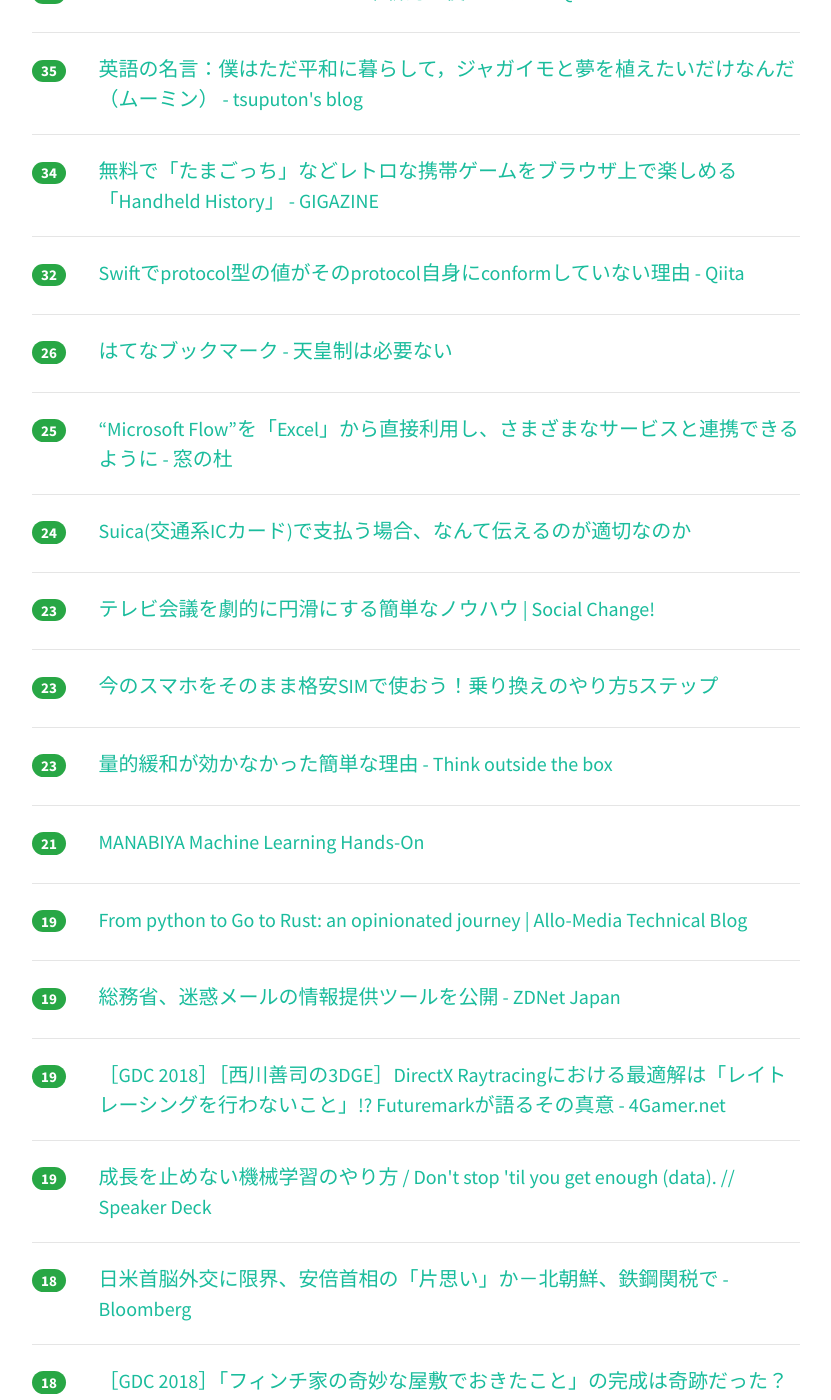
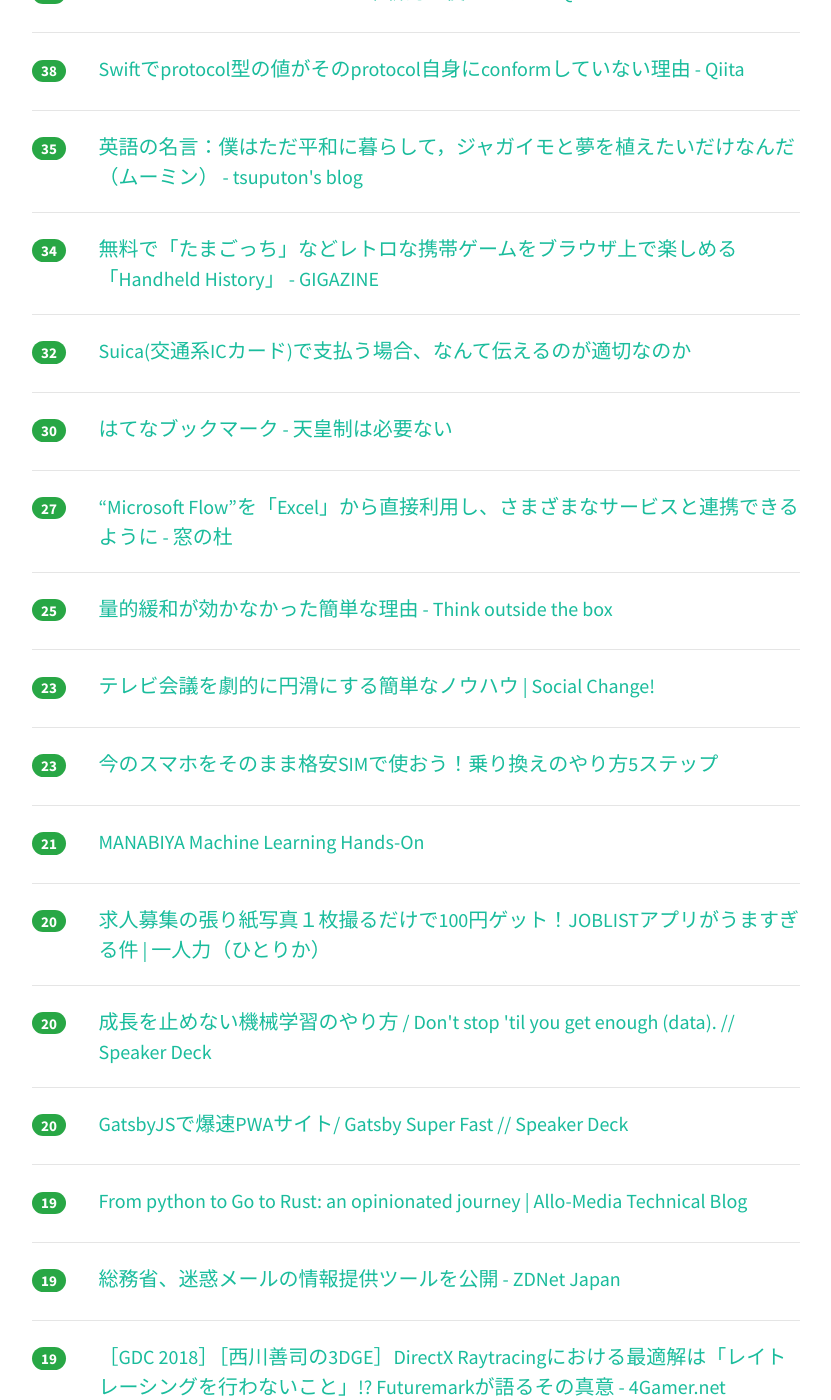
Before and after one commit to yatta47/hatena-matome-site, a Jekyll site: the page built from _posts/2018-03-24-hatena.md, in a window 1280 px wide and 1400 px high, scrolled down 700 px. Shown: the whole window, without its empty margins (224-1055 px from the left). Built offline with Jekyll 4.4.1, drawn with Linux system fonts in a browser that asks for light colours; nearby versions of some CDN libraries; some of the changed text lies outside the part shown.

Commit message:
Updated 2018-03-24

```diff
--- a/_posts/2018-03-24-hatena.md
+++ b/_posts/2018-03-24-hatena.md
@@ -1,29 +1,34 @@
 ---
 layout: post
 title:  "2018-03-24 はてぶIT"
-date:   2018-03-24 16:02:30
+date:   2018-03-24 17:01:06
 tags: [it-hotentry]
 ---
-45 件のデータあり
+47 件のデータあり
 
 <hr><div class="row">
-<div class="col-1"><span class="badge badge-pill badge-success h2">158</span></div>
+<div class="col-1"><span class="badge badge-pill badge-success h2">170</span></div>
 <div class="col-11"><a href='http://toyokeizai.net/articles/-/213356' target='_blank'>交通系ICカード｢導入費用｣は半端じゃない | 通勤電車 | 東洋経済オンライン | 経済ニュースの新基準</a></div>
 </div>
 <hr>
 <div class="row">
-<div class="col-1"><span class="badge badge-pill badge-success h2">157</span></div>
+<div class="col-1"><span class="badge badge-pill badge-success h2">165</span></div>
 <div class="col-11"><a href='https://qiita.com/kurogelee/items/cf7954f6c23294600ef2' target='_blank'>VSCodeでTypeScript/Node.jsの開発環境を作る（UT・カバレッジ・ログ出力・リリース手順含む） - Qiita</a></div>
 </div>
 <hr>
 <div class="row">
-<div class="col-1"><span class="badge badge-pill badge-success h2">101</span></div>
+<div class="col-1"><span class="badge badge-pill badge-success h2">107</span></div>
 <div class="col-11"><a href='https://speakerdeck.com/syosuke1024/coding-cdn-in-moneyforward-1' target='_blank'>Coding CDN in Moneyforward // Speaker Deck</a></div>
 </div>
 <hr>
 <div class="row">
 <div class="col-1"><span class="badge badge-pill badge-success h2">45</span></div>
 <div class="col-11"><a href='https://qiita.com/norinity1103/items/85aa990dbe6582b6d701' target='_blank'>HackMDってMarkdownEditorが革新的で使いやすい - Qiita</a></div>
+</div>
+<hr>
+<div class="row">
+<div class="col-1"><span class="badge badge-pill badge-success h2">38</span></div>
+<div class="col-11"><a href='https://qiita.com/ukitaka/items/8bcff4348c79d820ba32' target='_blank'>Swiftでprotocol型の値がそのprotocol自身にconformしていない理由 - Qiita</a></div>
 </div>
 <hr>
 <div class="row">
@@ -38,22 +43,22 @@ tags: [it-hotentry]
 <hr>
 <div class="row">
 <div class="col-1"><span class="badge badge-pill badge-success h2">32</span></div>
-<div class="col-11"><a href='https://qiita.com/ukitaka/items/8bcff4348c79d820ba32' target='_blank'>Swiftでprotocol型の値がそのprotocol自身にconformしていない理由 - Qiita</a></div>
+<div class="col-11"><a href='https://anond.hatelabo.jp/20180324095610' target='_blank'>Suica(交通系ICカード)で支払う場合、なんて伝えるのが適切なのか</a></div>
 </div>
 <hr>
 <div class="row">
-<div class="col-1"><span class="badge badge-pill badge-success h2">26</span></div>
+<div class="col-1"><span class="badge badge-pill badge-success h2">30</span></div>
 <div class="col-11"><a href='http://b.hatena.ne.jp/entry/s/anond.hatelabo.jp/20180323162850' target='_blank'>はてなブックマーク - 天皇制は必要ない</a></div>
 </div>
 <hr>
 <div class="row">
-<div class="col-1"><span class="badge badge-pill badge-success h2">25</span></div>
+<div class="col-1"><span class="badge badge-pill badge-success h2">27</span></div>
 <div class="col-11"><a href='https://forest.watch.impress.co.jp/docs/news/1113156.html' target='_blank'>“Microsoft Flow”を「Excel」から直接利用し、さまざまなサービスと連携できるように - 窓の杜</a></div>
 </div>
 <hr>
 <div class="row">
-<div class="col-1"><span class="badge badge-pill badge-success h2">24</span></div>
-<div class="col-11"><a href='https://anond.hatelabo.jp/20180324095610' target='_blank'>Suica(交通系ICカード)で支払う場合、なんて伝えるのが適切なのか</a></div>
+<div class="col-1"><span class="badge badge-pill badge-success h2">25</span></div>
+<div class="col-11"><a href='http://totb.hatenablog.com/entry/2018/03/23/231639' target='_blank'>量的緩和が効かなかった簡単な理由 - Think outside the box</a></div>
 </div>
 <hr>
 <div class="row">
@@ -67,13 +72,23 @@ tags: [it-hotentry]
 </div>
 <hr>
 <div class="row">
-<div class="col-1"><span class="badge badge-pill badge-success h2">23</span></div>
-<div class="col-11"><a href='http://totb.hatenablog.com/entry/2018/03/23/231639' target='_blank'>量的緩和が効かなかった簡単な理由 - Think outside the box</a></div>
+<div class="col-1"><span class="badge badge-pill badge-success h2">21</span></div>
+<div class="col-11"><a href='https://www.slideshare.net/youheiyamaguchi/manabiya-machine-learning-handson' target='_blank'>MANABIYA Machine Learning Hands-On</a></div>
 </div>
 <hr>
 <div class="row">
-<div class="col-1"><span class="badge badge-pill badge-success h2">21</span></div>
-<div class="col-11"><a href='https://www.slideshare.net/youheiyamaguchi/manabiya-machine-learning-handson' target='_blank'>MANABIYA Machine Learning Hands-On</a></div>
+<div class="col-1"><span class="badge badge-pill badge-success h2">20</span></div>
+<div class="col-11"><a href='https://hitorica.com/joblist-apli/' target='_blank'>求人募集の張り紙写真１枚撮るだけで100円ゲット！JOBLISTアプリがうますぎる件 | 一人力（ひとりか）</a></div>
+</div>
+<hr>
+<div class="row">
+<div class="col-1"><span class="badge badge-pill badge-success h2">20</span></div>
+<div class="col-11"><a href='https://speakerdeck.com/ayemos/dont-stop-til-you-get-enough-data' target='_blank'>成長を止めない機械学習のやり方 / Don't stop 'til you get enough (data). // Speaker Deck</a></div>
+</div>
+<hr>
+<div class="row">
+<div class="col-1"><span class="badge badge-pill badge-success h2">20</span></div>
+<div class="col-11"><a href='https://speakerdeck.com/nnjyami/gatsby-super-fast' target='_blank'>GatsbyJSで爆速PWAサイト/ Gatsby Super Fast // Speaker Deck</a></div>
 </div>
 <hr>
 <div class="row">
@@ -93,7 +108,7 @@ tags: [it-hotentry]
 <hr>
 <div class="row">
 <div class="col-1"><span class="badge badge-pill badge-success h2">19</span></div>
-<div class="col-11"><a href='https://speakerdeck.com/ayemos/dont-stop-til-you-get-enough-data' target='_blank'>成長を止めない機械学習のやり方 / Don't stop 'til you get enough (data). // Speaker Deck</a></div>
+<div class="col-11"><a href='http://www.enigmajapan.blog/entry/2018/03/23/203650' target='_blank'>なぜブロックチェーンだけではFacebookを立て直すことができないのか - Enigma Japanのブログ</a></div>
 </div>
 <hr>
 <div class="row">
@@ -123,17 +138,7 @@ tags: [it-hotentry]
 <hr>
 <div class="row">
 <div class="col-1"><span class="badge badge-pill badge-success h2">18</span></div>
-<div class="col-11"><a href='https://hitorica.com/joblist-apli/' target='_blank'>求人募集の張り紙写真１枚撮るだけで100円ゲット！JOBLISTアプリがうますぎる件 | 一人力（ひとりか）</a></div>
-</div>
-<hr>
-<div class="row">
-<div class="col-1"><span class="badge badge-pill badge-success h2">18</span></div>
 <div class="col-11"><a href='http://www.itmedia.co.jp/enterprise/articles/1803/23/news084.html' target='_blank'>AWSでのアプリケーション開発を効率化するCI／CDツール「Ignite」　CTCが無償提供を開始 - ITmedia エンタープライズ</a></div>
-</div>
-<hr>
-<div class="row">
-<div class="col-1"><span class="badge badge-pill badge-success h2">18</span></div>
-<div class="col-11"><a href='http://www.enigmajapan.blog/entry/2018/03/23/203650' target='_blank'>なぜブロックチェーンだけではFacebookを立て直すことができないのか - Enigma Japanのブログ</a></div>
 </div>
 <hr>
 <div class="row">
@@ -162,6 +167,26 @@ tags: [it-hotentry]
 </div>
 <hr>
 <div class="row">
+<div class="col-1"><span class="badge badge-pill badge-success h2">16</span></div>
+<div class="col-11"><a href='https://tjo.hatenablog.com/entry/2018/03/23/190000' target='_blank'>ニューラルGranger因果という論文が出たらしい - 六本木で働くデータサイエンティストのブログ</a></div>
+</div>
+<hr>
+<div class="row">
+<div class="col-1"><span class="badge badge-pill badge-success h2">15</span></div>
+<div class="col-11"><a href='https://expertise.jetruby.com/is-ruby-on-rails-dead-2018-edition-407a618dab3a' target='_blank'>Ruby on Rails Is Dead — 2018 Edition – JetRuby</a></div>
+</div>
+<hr>
+<div class="row">
+<div class="col-1"><span class="badge badge-pill badge-success h2">14</span></div>
+<div class="col-11"><a href='https://www.slideshare.net/linecorp/pv7-91675991' target='_blank'>社内に情報発信する文化を根付かせ ブログのPVを結構増やす7つの方法</a></div>
+</div>
+<hr>
+<div class="row">
+<div class="col-1"><span class="badge badge-pill badge-success h2">13</span></div>
+<div class="col-11"><a href='http://ascii.jp/elem/000/001/651/1651976/' target='_blank'>ASCII.jp：アップル、Apple 新宿に続き、年内2店を開店か!?</a></div>
+</div>
+<hr>
+<div class="row">
 <div class="col-1"><span class="badge badge-pill badge-success h2">13</span></div>
 <div class="col-11"><a href='https://anond.hatelabo.jp/20171218085934' target='_blank'>バーチャルYoutuberの出現でアドリブが主体のアニメの役目が終わった感じがする</a></div>
 </div>
@@ -187,28 +212,8 @@ tags: [it-hotentry]
 </div>
 <hr>
 <div class="row">
-<div class="col-1"><span class="badge badge-pill badge-success h2">13</span></div>
-<div class="col-11"><a href='https://www.slideshare.net/linecorp/pv7-91675991' target='_blank'>社内に情報発信する文化を根付かせ ブログのPVを結構増やす7つの方法</a></div>
-</div>
-<hr>
-<div class="row">
-<div class="col-1"><span class="badge badge-pill badge-success h2">12</span></div>
-<div class="col-11"><a href='http://ascii.jp/elem/000/001/651/1651976/' target='_blank'>ASCII.jp：アップル、Apple 新宿に続き、年内2店を開店か!?</a></div>
-</div>
-<hr>
-<div class="row">
 <div class="col-1"><span class="badge badge-pill badge-success h2">12</span></div>
 <div class="col-11"><a href='https://www.pixiv.net/contest/pptp' target='_blank'>ポプテピピックイラストコンテスト</a></div>
-</div>
-<hr>
-<div class="row">
-<div class="col-1"><span class="badge badge-pill badge-success h2">12</span></div>
-<div class="col-11"><a href='https://expertise.jetruby.com/is-ruby-on-rails-dead-2018-edition-407a618dab3a' target='_blank'>Ruby on Rails Is Dead — 2018 Edition – JetRuby</a></div>
-</div>
-<hr>
-<div class="row">
-<div class="col-1"><span class="badge badge-pill badge-success h2">12</span></div>
-<div class="col-11"><a href='https://tjo.hatenablog.com/entry/2018/03/23/190000' target='_blank'>ニューラルGranger因果という論文が出たらしい - 六本木で働くデータサイエンティストのブログ</a></div>
 </div>
 <hr>
 <div class="row">
@@ -227,6 +232,11 @@ tags: [it-hotentry]
 </div>
 <hr>
 <div class="row">
+<div class="col-1"><span class="badge badge-pill badge-success h2">7</span></div>
+<div class="col-11"><a href='https://www.cnn.co.jp/tech/35116623.html' target='_blank'>CNN.co.jp : テスラとスペースＸ、ＦＢページを削除</a></div>
+</div>
+<hr>
+<div class="row">
 <div class="col-1"><span class="badge badge-pill badge-success h2">0</span></div>
 <div class="col-11"><a href='http://d.hatena.ne.jp/nowokay/20180322#1521749714' target='_blank'>Java 10のコンパイラバグを見つけた - きしだのはてな</a></div>
 </div>
```
